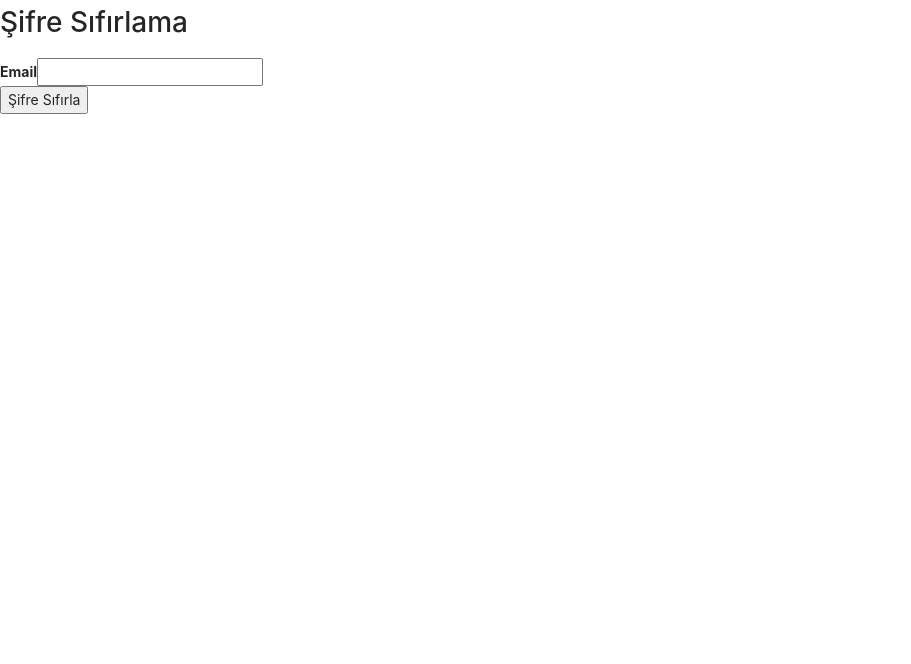
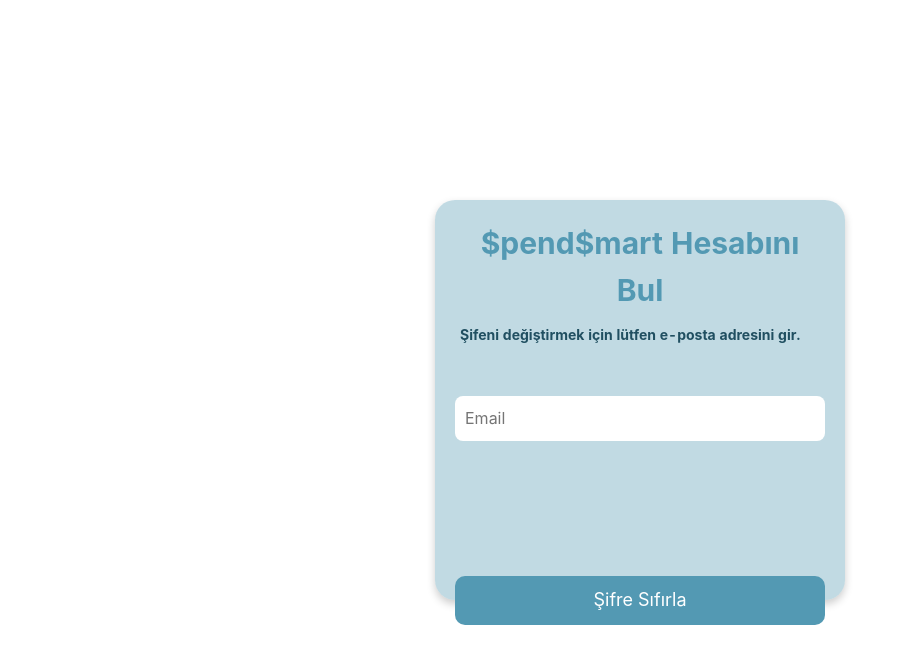
Before and after one commit to nazhhoglu/butce_takip, a React (Create React App) app: page /resetpassword in a window 1280 px wide. Shown: the top 664 px of the page, without its empty margins (0-911 px from the left). Built offline with nearby package versions, Linux system fonts and the light colour scheme.

Commit message:
resetpasswordpage upgrade

```diff
--- /dev/null
+++ b/src/pages/ResetPasswordPage.css
@@ -0,0 +1,79 @@
+/* ResetPasswordPage.css */
+
+.reset-password-container {
+    width: 410px;
+    height: 400px;
+    margin: auto;
+    padding: 20px;
+    border-radius: 20px;
+    background-color: rgb(101, 164, 185,0.4);
+    box-shadow: 0 4px 8px 0 rgba(0,0,0,0.2);
+    margin-top: 200px;
+  }
+
+  .reset-password-title {
+    text-align: center;
+    margin-bottom: 20px;
+    font-size: 30px;
+    color: rgb(83,153,179); /* Ant Design primary color */
+    font-weight: bold;
+  }
+
+  .reset-password-form {
+    display: flex;
+    flex-direction: column;
+    align-items: center;
+  }
+
+/* Form öğesinin altındaki her bir elemanın stili */
+.reset-password-form-item {
+  margin-bottom: 15px;
+  width: 100%;
+}
+
+.reset-password-form-item label {
+  display: block;
+  margin-bottom: 20px;
+  font-weight: bold;
+  color: rgb(32, 79, 97);
+  margin-left: 5px;
+  margin-top:-10px;
+}
+
+.reset-password-form-item input {
+  width: 100%;
+  padding: 10px;
+  border-radius: 8px;
+  font-size: 16px;
+  border: 0px solid #000000; /* Giriş alanının kenarlığını belirler */
+  transition: border-color 0.3s; /* Border rengini değiştirdiğimizde geçiş efekti ekler */
+  margin-top:30px;
+}
+
+/*focuslanacak ama yapamadım*/
+.reset-password-form-item :focus {
+border-color: rgb(101, 164, 185); /* Odaklanıldığında kenarlık rengini değiştirir */
+box-shadow: 0 0 5px rgba(101, 164, 185); /* Hafif bir gölge ekleyerek odaklandığını belli eder */
+}
+
+/* Buton stilini özelleştirme */
+.reset-password-button {
+  width: 100%;
+  padding: 10px 20px;
+  font-size: 18px;
+  color: white; /* Yazı rengi beyaz */
+  background-color: rgb(83,153,179); /* Buton arka plan rengi */
+  border: none;
+  border-radius: 10px;
+  transition: background-color 0.3s ease; /* Arka plan rengi değişim animasyonu */
+  margin-top: 120px;
+  cursor: pointer;
+}
+
+.reset-password-button:hover {
+  background-color: rgb(32, 79, 97); /* Hover durumunda arka plan rengi */
+}
+
+.reset-password-button:active {
+  background-color: rgb(32, 79, 97); /* Aktif durumda arka plan rengi */
+}
--- a/src/pages/ResetPasswordPage.js
+++ b/src/pages/ResetPasswordPage.js
@@ -1,4 +1,5 @@
 import React, { useState } from "react";
+import './ResetPasswordPage.css';
 
 function ResetPasswordPage() {
   const [email, setEmail] = useState("");
@@ -10,19 +11,20 @@
   };
 
   return (
-    <div>
-      <h1>Şifre Sıfırlama</h1>
-      <form onSubmit={handleSubmit}>
-        <div>
-          <label>Email</label>
+    <div className="reset-password-container">
+      <h1 className="reset-password-title">$pend$mart Hesabını Bul</h1>
+      <form onSubmit={handleSubmit} className="reset-password-form" >
+        <div className="reset-password-form-item">
+          <label>Şifeni değiştirmek için lütfen e-posta adresini gir.</label>
           <input
             type="email"
+            placeholder= "Email"
             value={email}
             onChange={(e) => setEmail(e.target.value)}
             required
           />
         </div>
-        <button type="submit">Şifre Sıfırla</button>
+        <button type="submit"  className="reset-password-button">Şifre Sıfırla</button>
       </form>
     </div>
   );
```
